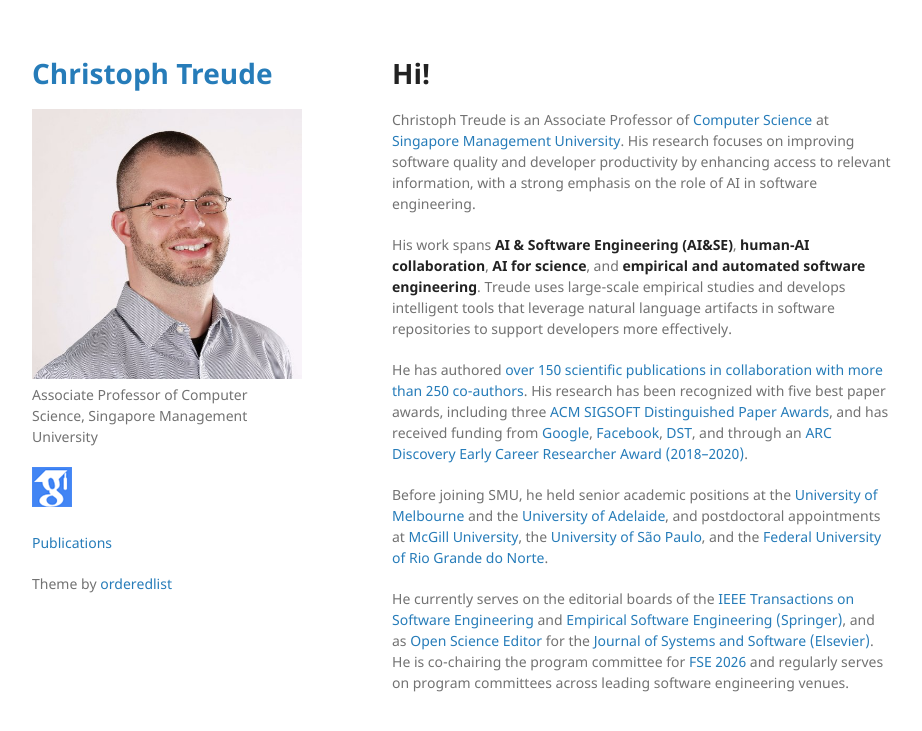
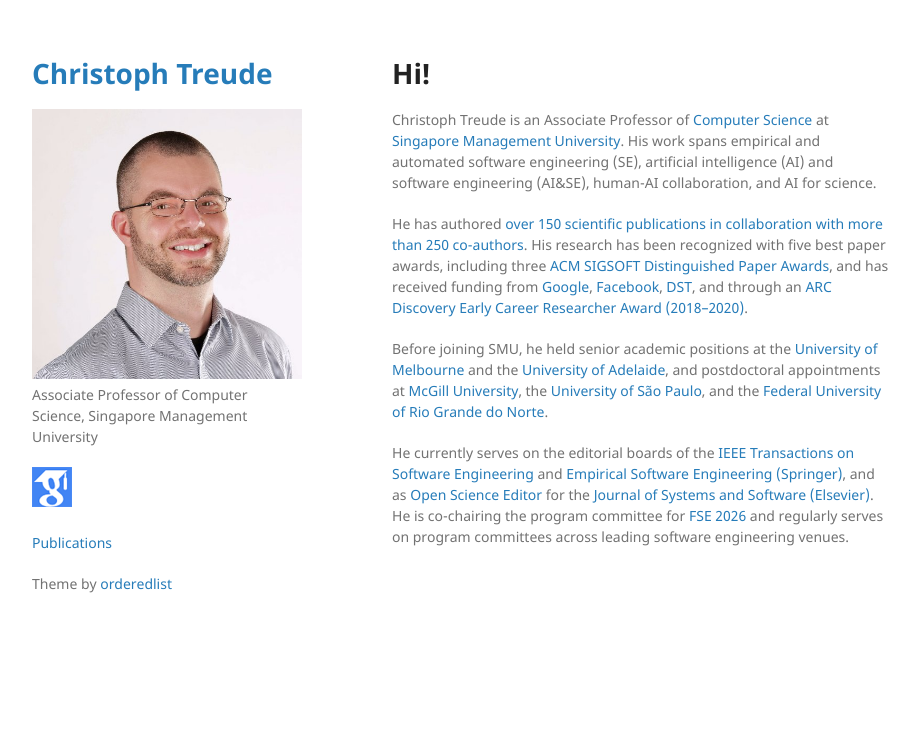
Before and after one commit to ctreude/ctreude.github.io, a Jekyll site: the page built from index.md, in a window 1280 px wide. Shown: the top 731 px of the page, without its empty margins (178-1100 px from the left). Built offline with Jekyll 4.4.1, drawn with Linux system fonts in a browser that asks for light colours.

Commit message:
Update index.md

```diff
--- a/index.md
+++ b/index.md
@@ -5,9 +5,7 @@
 
 # Hi!
 
-Christoph Treude is an Associate Professor of [Computer Science](https://computing.smu.edu.sg/) at [Singapore Management University](https://www.smu.edu.sg/). His research focuses on improving software quality and developer productivity by enhancing access to relevant information, with a strong emphasis on the role of AI in software engineering.
-
-His work spans **AI & Software Engineering (AI&SE)**, **human-AI collaboration**, **AI for science**, and **empirical and automated software engineering**. Treude uses large-scale empirical studies and develops intelligent tools that leverage natural language artifacts in software repositories to support developers more effectively.
+Christoph Treude is an Associate Professor of [Computer Science](https://computing.smu.edu.sg/) at [Singapore Management University](https://www.smu.edu.sg/). His work spans empirical and automated software engineering (SE), artificial intelligence (AI) and software engineering (AI&SE), human-AI collaboration, and AI for science.
 
 He has authored [over 150 scientific publications in collaboration with more than 250 co-authors](/publications.html). His research has been recognized with five best paper awards, including three [ACM SIGSOFT Distinguished Paper Awards](https://www.sigsoft.org/awards/distinguishedPaperAward.html), and has received funding from [Google](https://research.google/outreach/past-programs/faculty-research-awards/), [Facebook](https://research.fb.com/blog/2021/09/announcing-the-winners-of-the-2021-rfp-on-agent-based-user-interaction-simulation-to-find-and-fix-integrity-and-privacy-issues/), [DST](https://www.dst.defence.gov.au/), and through an [ARC Discovery Early Career Researcher Award (2018–2020)](https://www.arc.gov.au/grants/discovery-program/discovery-early-career-researcher-award-decra).
 
```
